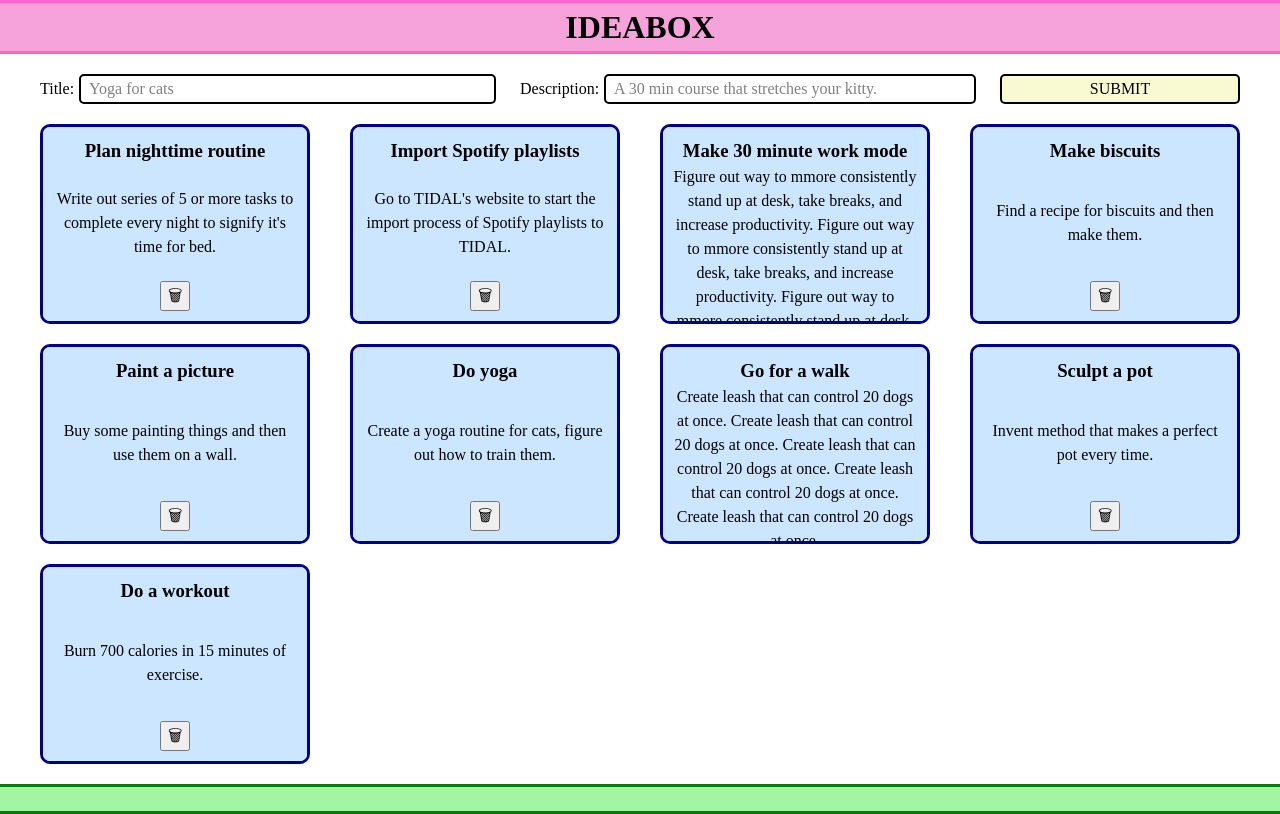
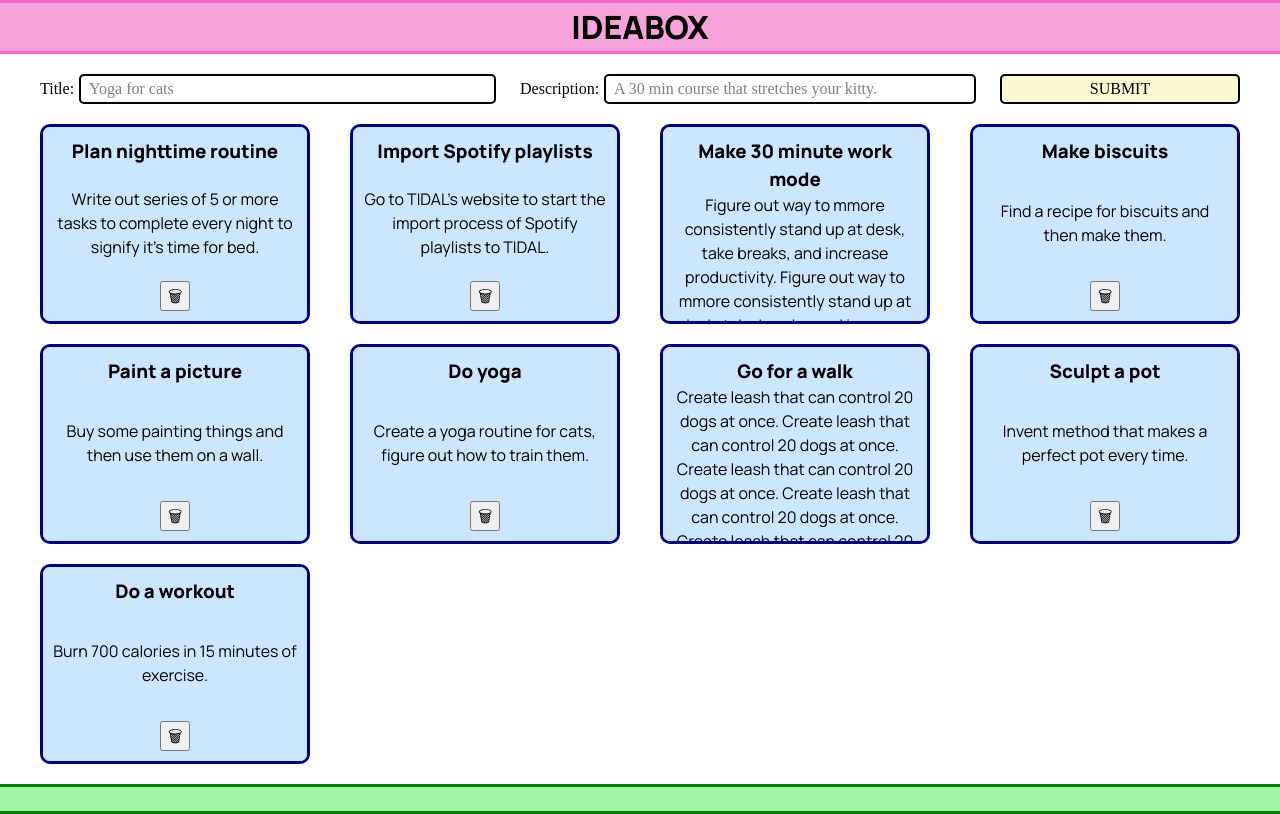
Before and after one commit to colefiscus/playground, a React (Create React App) app: page / in a window 1280 px wide. Built offline with nearby package versions, Linux system fonts and the light colour scheme.

Commit message:
Import font and add to Header and Card

```diff
--- a/public/index.html
+++ b/public/index.html
@@ -11,6 +11,9 @@
     />
     <link rel="apple-touch-icon" href="%PUBLIC_URL%/logo192.png" />
     <link rel="manifest" href="%PUBLIC_URL%/manifest.json" />
+    <link rel="preconnect" href="https://fonts.googleapis.com">
+    <link rel="preconnect" href="https://fonts.gstatic.com" crossorigin>
+    <link href="https://fonts.googleapis.com/css2?family=Manrope:wght@200;400;800&display=swap" rel="stylesheet">
     <title>Cole's Playground</title>
   </head>
   <body>
--- a/src/App.js
+++ b/src/App.js
@@ -52,6 +52,7 @@
 `;
 
 const Header = styled.header`
+  font-family: 'Manrope', sans-serif;
   position: sticky;
   top: 0px;
   width: 100%;
--- a/src/Card.js
+++ b/src/Card.js
@@ -14,6 +14,7 @@
 }
 
 const Idea = styled.div`
+  font-family: 'Manrope';
   height: 100%;
   background-color: hsl(210deg, 100%, 90%);
   padding: 10px;
```
